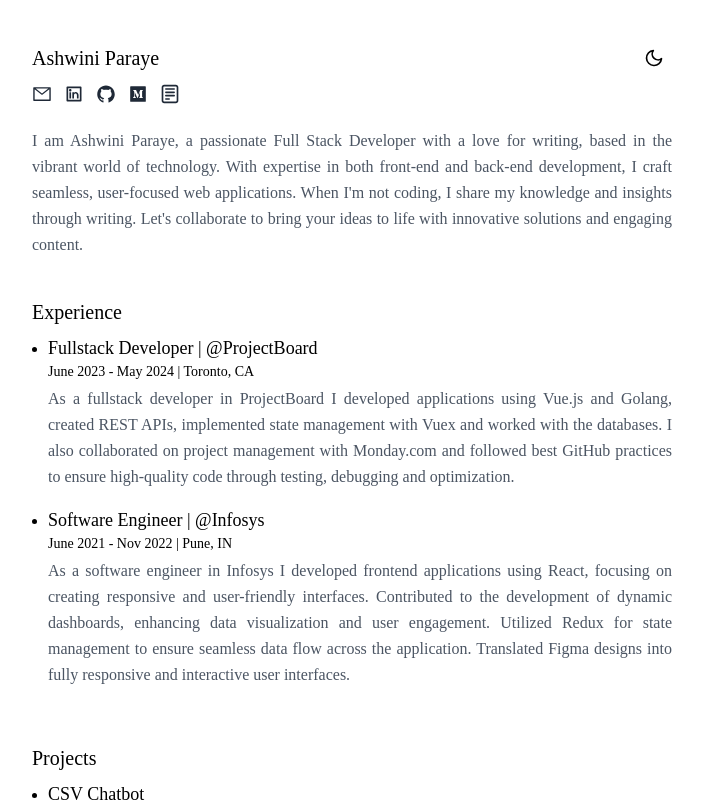
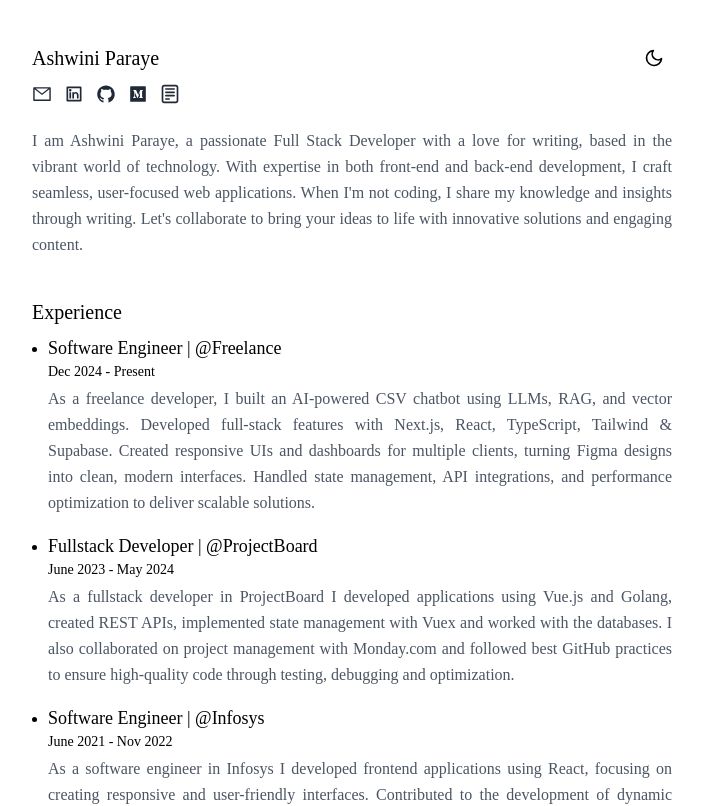
Before and after one commit to AshwiniParaye1/Portfolio3, a Next.js app: page / in a window 1280 px wide. Shown: the top 806 px of the page, without its empty margins (288-991 px from the left). Built offline with nearby package versions, Linux system fonts and the light colour scheme; no server answers; a web font is replaced by a local one.

Commit message:
add new experience

```diff
--- a/app/components/Experience.jsx
+++ b/app/components/Experience.jsx
@@ -15,8 +15,17 @@
   const experiences = React.useMemo(
     () => [
       {
+        title: "Software Engineer | @Freelance",
+        period: "Dec 2024 - Present",
+        description:
+          "As a freelance developer, I built an AI-powered CSV chatbot using LLMs, RAG, and vector embeddings. " +
+          "Developed full-stack features with Next.js, React, TypeScript, Tailwind & Supabase. " +
+          "Created responsive UIs and dashboards for multiple clients, turning Figma designs into clean, modern interfaces. " +
+          "Handled state management, API integrations, and performance optimization to deliver scalable solutions.",
+      },
+      {
         title: "Fullstack Developer | @ProjectBoard",
-        period: "June 2023 - May 2024 | Toronto, CA",
+        period: "June 2023 - May 2024",
         description:
           "As a fullstack developer in ProjectBoard I developed applications " +
           "using Vue.js and Golang, created REST APIs, implemented state " +
@@ -27,7 +36,7 @@
       },
       {
         title: "Software Engineer | @Infosys",
-        period: "June 2021 - Nov 2022 | Pune, IN",
+        period: "June 2021 - Nov 2022",
         description:
           "As a software engineer in Infosys I developed frontend applications " +
           "using React, focusing on creating responsive and user-friendly " +
```
